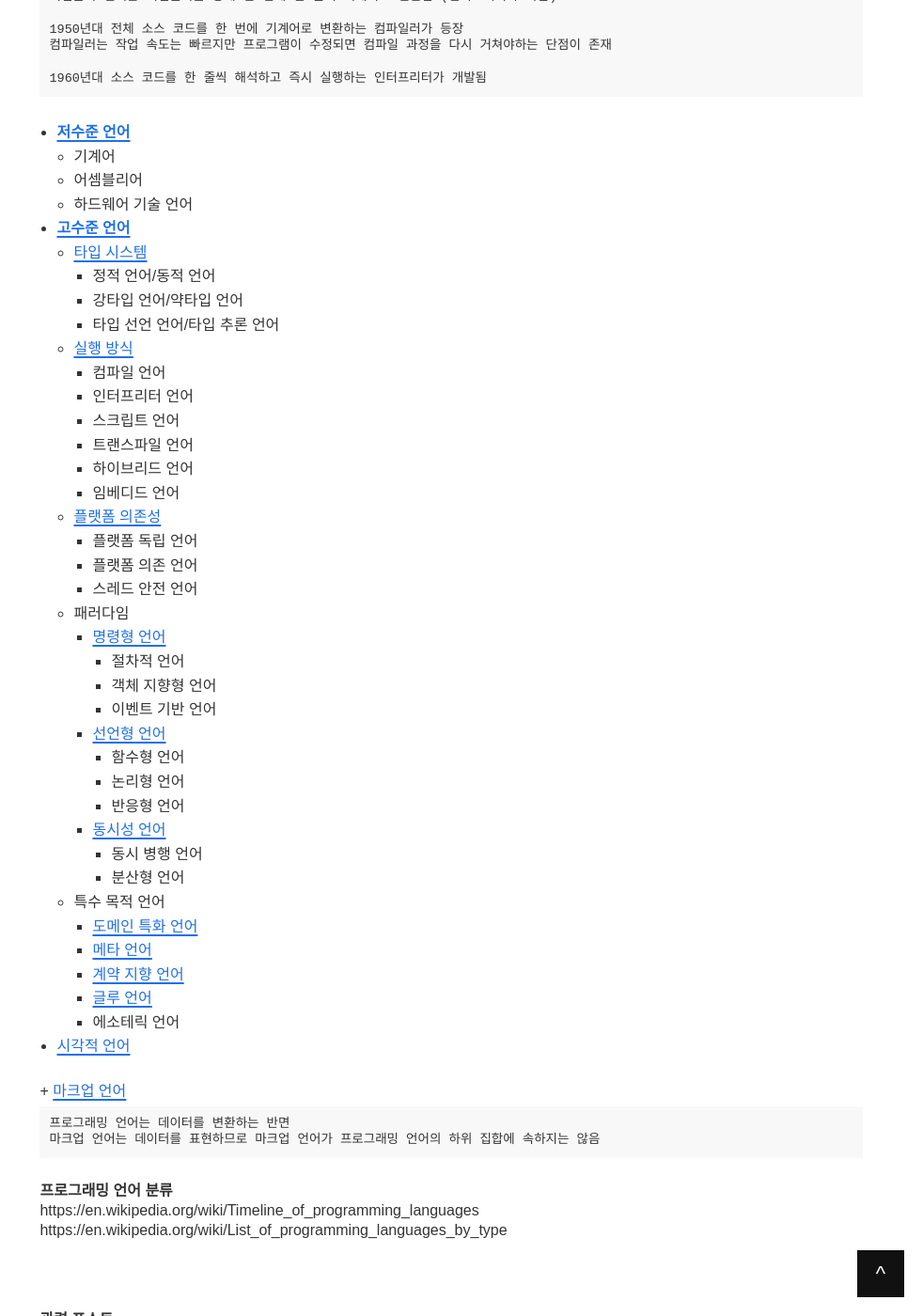
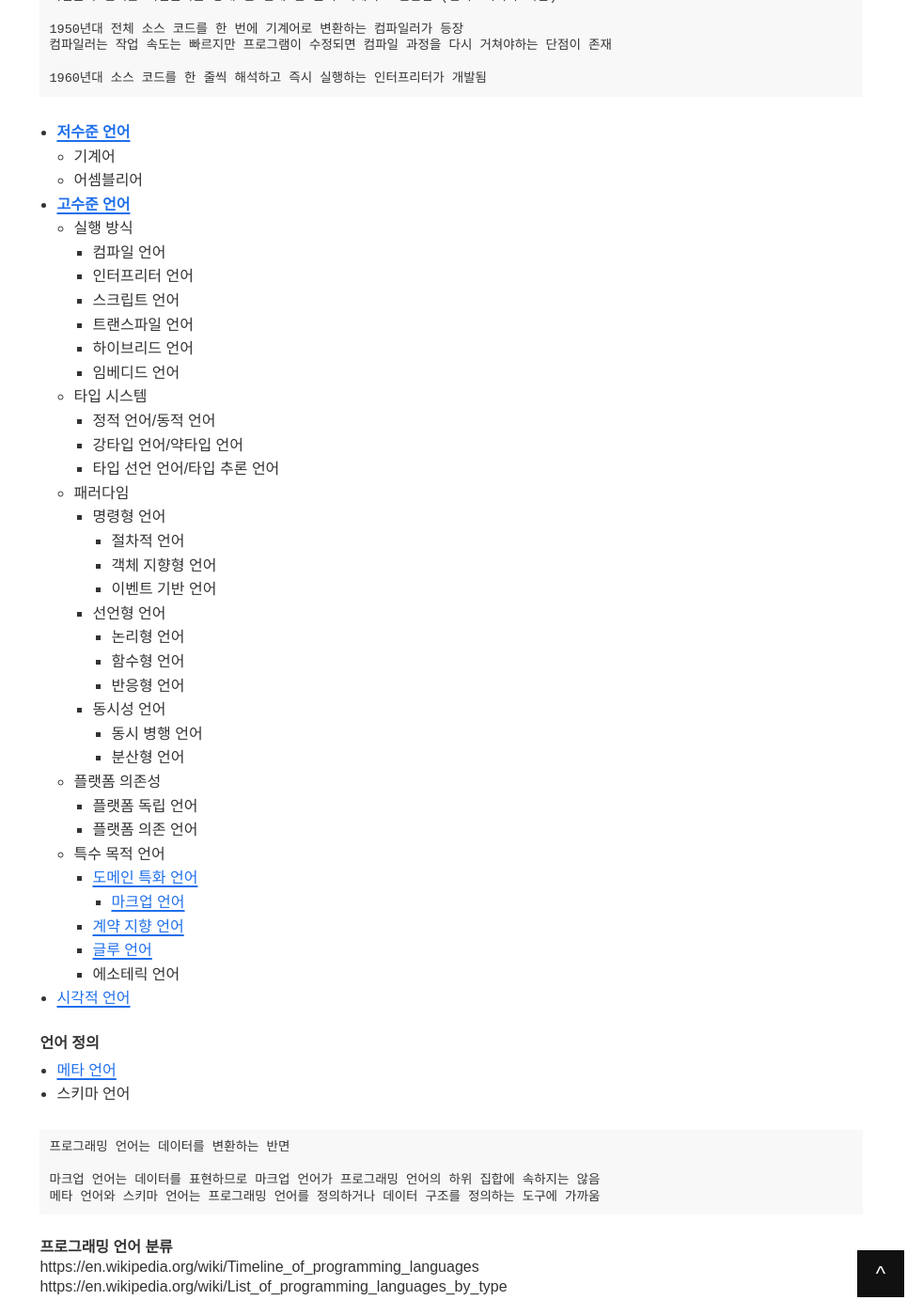
Before and after one commit to 100Page/1000page.github.io, a Jekyll site: the page built from _doc/program/language/index.md, in a window 1280 px wide and 1400 px high, scrolled down 898 px. Shown: the whole window at 94% size, without its empty margins (298-1280 px from the left). Built offline with Jekyll 4.4.1, drawn with Linux system fonts in a browser that asks for light colours; some of the changed text lies outside the part shown.

Commit message:
language

````diff
--- a/_doc/program/language/index.md
+++ b/_doc/program/language/index.md
@@ -58,49 +58,50 @@ modified_time: 2024-10-25 19:33
 - **[저수준 언어](./low-level-language.md)**
   - 기계어
   - 어셈블리어
-  - 하드웨어 기술 언어
 - **[고수준 언어](./high-level-language.md)**
-  - [타입 시스템](./type-based-language.md)
-    - 정적 언어/동적 언어
-    - 강타입 언어/약타입 언어
-    - 타입 선언 언어/타입 추론 언어
-  - [실행 방식](./execution-based-language.md)
+  - 실행 방식
     - 컴파일 언어
     - 인터프리터 언어
     - 스크립트 언어
     - 트랜스파일 언어
     - 하이브리드 언어
     - 임베디드 언어
-  - [플랫폼 의존성](./platform-based-language.md)
-    - 플랫폼 독립 언어
-    - 플랫폼 의존 언어
-    - 스레드 안전 언어
+  - 타입 시스템
+    - 정적 언어/동적 언어
+    - 강타입 언어/약타입 언어
+    - 타입 선언 언어/타입 추론 언어
   - 패러다임
-    - [명령형 언어](./imperative-language.md)
+    - 명령형 언어
       - 절차적 언어
       - 객체 지향형 언어
       - 이벤트 기반 언어
-    - [선언형 언어](./declarative-language.md)
+    - 선언형 언어
+      - 논리형 언어
       - 함수형 언어
-      - 논리형 언어
       - 반응형 언어
-    - [동시성 언어](./concurrency-language.md)
+    - 동시성 언어
       - 동시 병행 언어
       - 분산형 언어
+  - 플랫폼 의존성
+    - 플랫폼 독립 언어
+    - 플랫폼 의존 언어
   - 특수 목적 언어
     - [도메인 특화 언어](./domain-specific-language.md)
-    - [메타 언어](./meta-language.md)
+      - [마크업 언어](./markup-language.md)
     - [계약 지향 언어](./contract-oriented-language.md)
     - [글루 언어](./glue-language.md)
     - 에소테릭 언어
 - [시각적 언어](./visual-language.md)
 
-
-\+ [마크업 언어](./markup-language.md)
+**언어 정의**
+- [메타 언어](./meta-language.md)
+- 스키마 언어
 
 ```
 프로그래밍 언어는 데이터를 변환하는 반면
+
 마크업 언어는 데이터를 표현하므로 마크업 언어가 프로그래밍 언어의 하위 집합에 속하지는 않음
+메타 언어와 스키마 언어는 프로그래밍 언어를 정의하거나 데이터 구조를 정의하는 도구에 가까움
 ```
 
 
````
Also changed, not shown: other parts of _doc/program/language/index.md (+2 -2 lines), _doc/program/language/contract-oriented-language.md (added, +31 -0 lines), _doc/program/language/domain-specific-language.md (added, +92 -0 lines), _doc/program/language/glue-language.md (added, +35 -0 lines), _doc/program/language/high-level-language.md (+3 -3 lines), _doc/program/language/low-level-language.md (+2 -3 lines), _doc/program/language/markup-language.md (+3 -4 lines).
